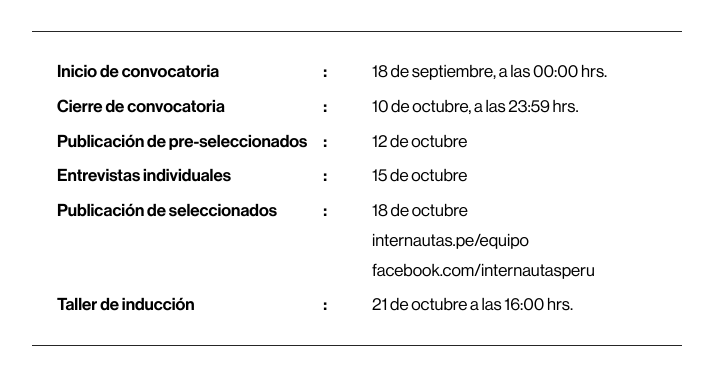
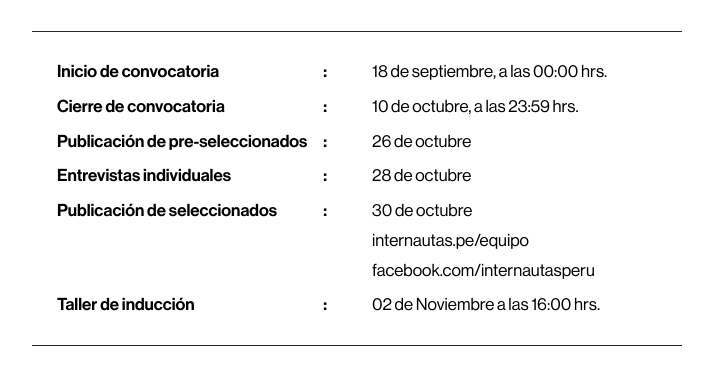
Before and after one commit to joangavelan/Internautas, a React (Create React App) app: page / in a window 1280 px wide. Shown: the part 4970-5340 px from the top of the page, without its empty margins (283-996 px from the left). Built offline with nearby package versions, Linux system fonts and the light colour scheme.

Commit message:
nuevas fechas

```diff
--- a/src/sections/Convocatoria.js
+++ b/src/sections/Convocatoria.js
@@ -133,16 +133,16 @@ const Convocatoria = () => {
         </div>
         <div>
           <strong>Publicación de pre-seleccionados<span>:</span></strong>
-          <p>12 de octubre</p>
+          <p>26 de octubre</p>
         </div>
         <div>
           <strong>Entrevistas individuales<span>:</span></strong>
-          <p>15 de octubre</p>
+          <p>28 de octubre</p>
         </div>
         <div>
           <strong>Publicación de seleccionados<span>:</span></strong>
           <div>
-            <p>18 de octubre</p>
+            <p>30 de octubre</p>
             <p>internautas.pe/equipo</p>
             <p>facebook.com/internautasperu</p>
           </div>
@@ -150,7 +150,7 @@ const Convocatoria = () => {
         <div>
           <strong>Taller de inducción<span>:</span></strong>
           <div>
-            <p>21 de octubre a las 16:00 hrs.</p>
+            <p>02 de Noviembre a las 16:00 hrs.</p>
           </div>
         </div>
       </div>
```
Also changed, not shown: 1 other file (tests, documents, lock files or other folders).
